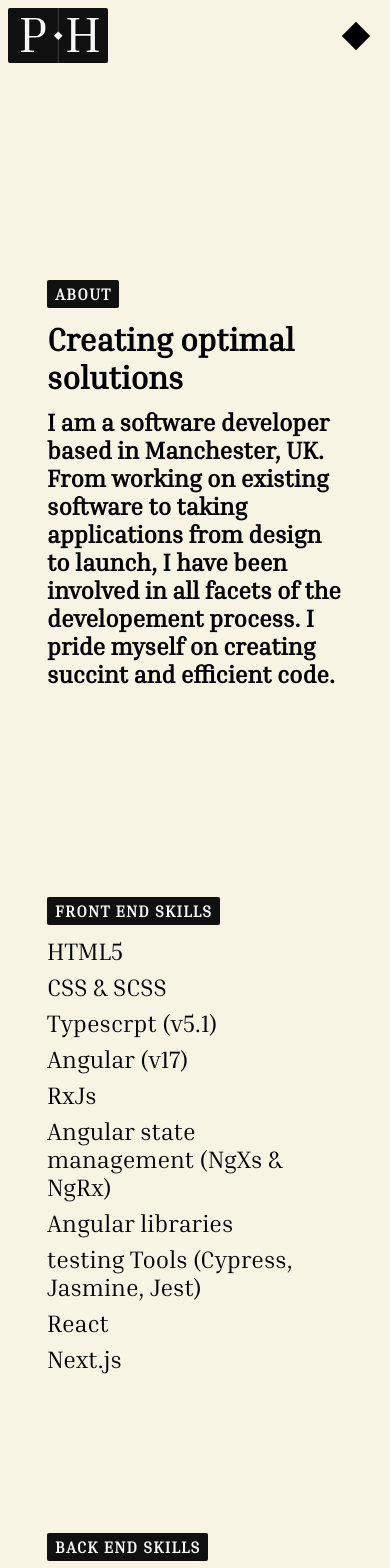
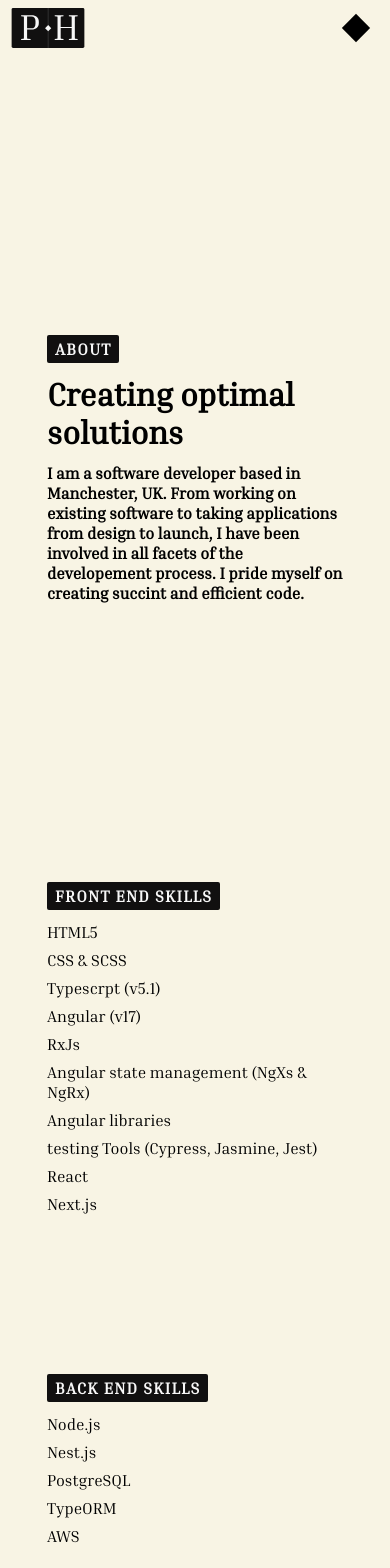
Before and after one commit to PHoveman/website, an Angular app: page /about in a window 390 px wide. Shown: the top 1568 px of the page. Built offline with nearby package versions, Linux system fonts and the light colour scheme.

Commit message:
Added media queries for mobile/tablet format

```diff
--- a/src/app/components/card/card.component.scss
+++ b/src/app/components/card/card.component.scss
@@ -25,15 +25,6 @@
     padding: 0 0.5rem;
     margin: 10rem auto;
     max-width: 1000px;
-
-
-    @media only screen and (max-width: 600px) {
-      max-width: 80%;
-
-      h1 {
-        font-size: 32px;
-      }
-    }
 
     &.text,
     &.list,
@@ -72,6 +63,30 @@
           animation-delay: 1.25s;
         }
       }
+
+      @media only screen and (max-width: 1100px) {
+        max-width: 80%;
+
+        h1 {
+          font-size: 40px;
+        }
+
+        h2 {
+          font-size: 20px;
+        }
+      }
+
+      @media only screen and (max-width: 600px) {
+        max-width: 80%;
+
+        h1 {
+          font-size: 32px;
+        }
+
+        h2 {
+          font-size: 16px;
+        }
+      }
     }
 
     &.list {
@@ -90,6 +105,16 @@
           }
         }
       }
+
+      @media only screen and (max-width: 1100px) {
+        max-width: 80%;
+      }
+
+      @media only screen and (max-width: 600px) {
+        div ul li {
+          font-size: 16px;
+        }
+      }
     }
 
     &.experience {
@@ -98,6 +123,16 @@
         flex-direction: column;
         gap: 0.75rem;
       }
+
+      @media only screen and (max-width: 1100px) {
+        max-width: 80%;
+      }
+
+      @media only screen and (max-width: 1100px) {
+        p {
+          font-size: 14px;
+        }
+      }
     }
   }
 }
--- a/src/app/components/header/header.component.scss
+++ b/src/app/components/header/header.component.scss
@@ -19,6 +19,11 @@ header {
   svg {
     transition: 120ms ease-in-out;
     cursor: pointer;
+
+    @media only screen and (max-width: 600px) {
+      width: 80px;
+      height: 40px;
+    }
 
     &:focus {
       outline: none;
```
